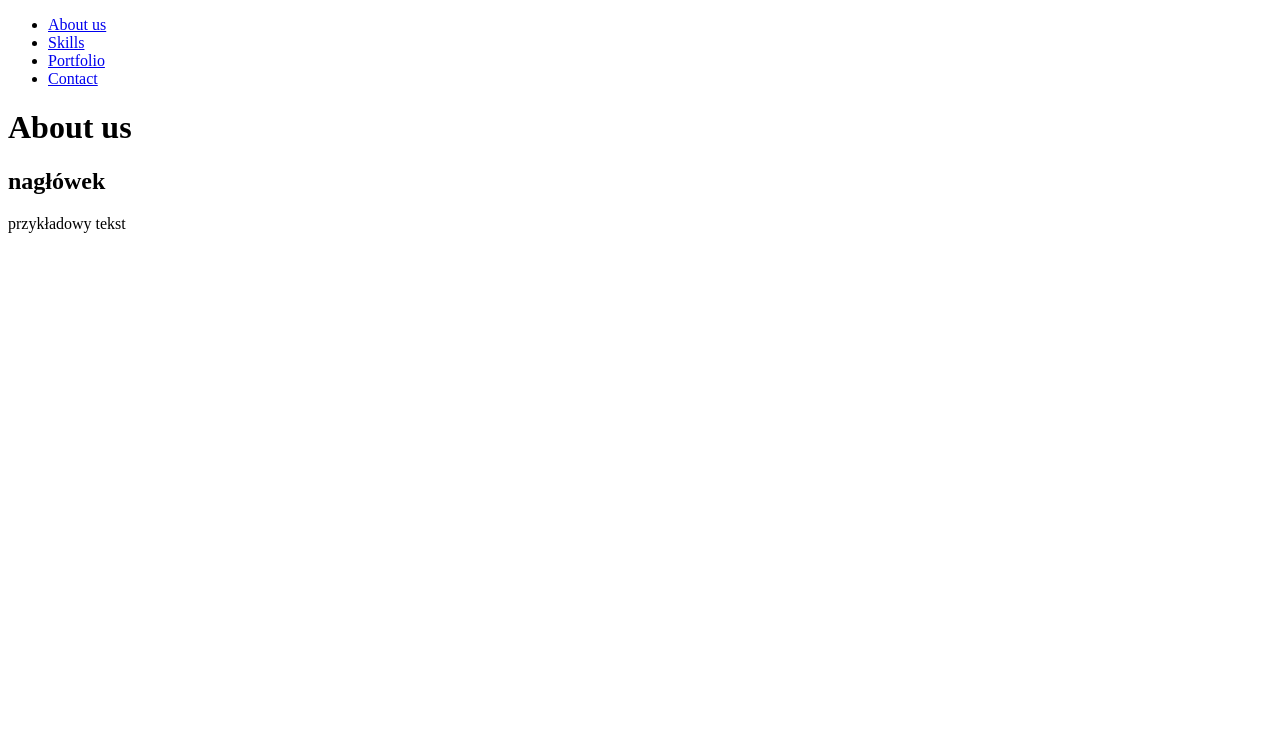
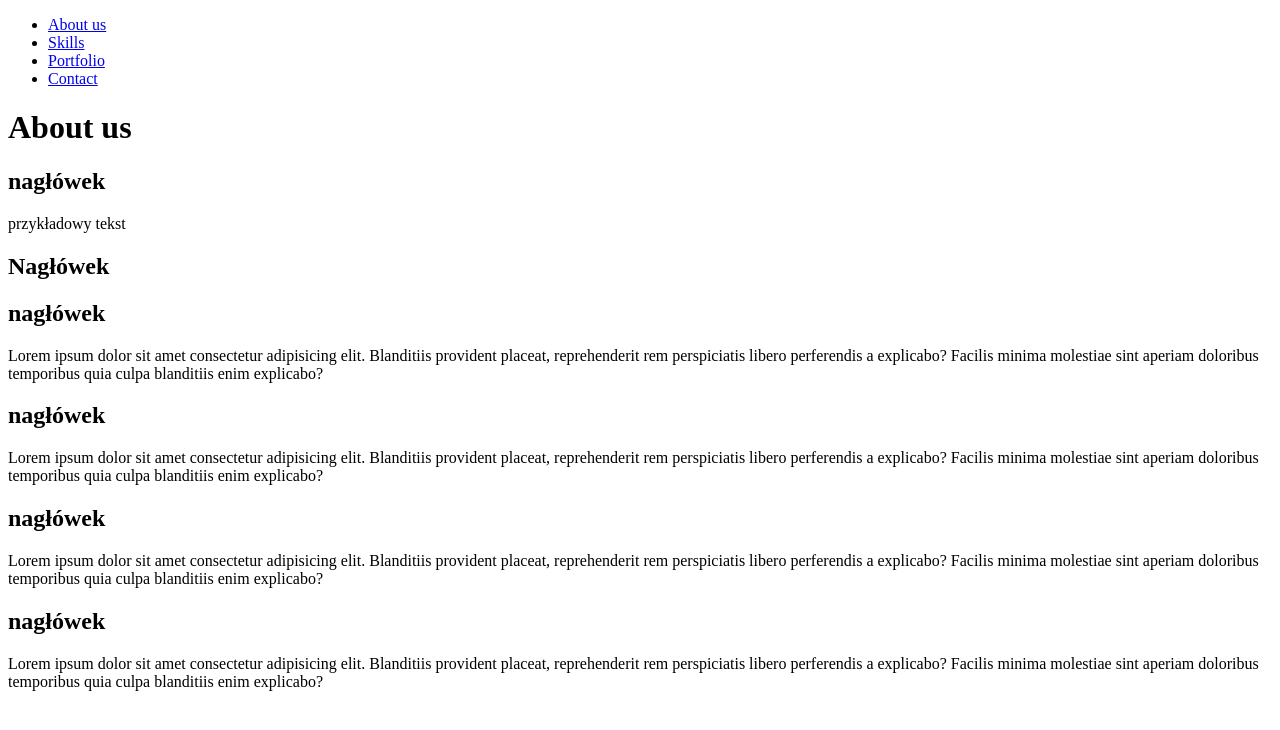
Before and after one commit to kamilape/15prostastrona3, a plain HTML site: page index.html in a window 1280 px wide. Drawn offline with Linux system fonts and the light colour scheme.

Commit message:
dodano sekcję skills

```diff
--- a/index.html
+++ b/index.html
@@ -23,6 +23,29 @@
         <p>przykładowy tekst</p>
     </section>
 
+    <section>
+        <h1>Nagłówek</h1>
+
+            <div class="skill">
+                <h1>nagłówek</h1>
+                <p>Lorem ipsum dolor sit amet consectetur adipisicing elit. Blanditiis provident placeat, reprehenderit rem perspiciatis libero perferendis a explicabo? Facilis minima molestiae sint aperiam doloribus temporibus quia culpa blanditiis enim explicabo?</p>
+            </div>
+
+            <div class="skill">
+                <h1>nagłówek</h1>
+                <p>Lorem ipsum dolor sit amet consectetur adipisicing elit. Blanditiis provident placeat, reprehenderit rem perspiciatis libero perferendis a explicabo? Facilis minima molestiae sint aperiam doloribus temporibus quia culpa blanditiis enim explicabo?</p>
+            </div>
+
+            <div class="skill">
+                <h1>nagłówek</h1>
+                <p>Lorem ipsum dolor sit amet consectetur adipisicing elit. Blanditiis provident placeat, reprehenderit rem perspiciatis libero perferendis a explicabo? Facilis minima molestiae sint aperiam doloribus temporibus quia culpa blanditiis enim explicabo?</p>
+            </div>
+
+            <div class="skill">
+                <h1>nagłówek</h1>
+                <p>Lorem ipsum dolor sit amet consectetur adipisicing elit. Blanditiis provident placeat, reprehenderit rem perspiciatis libero perferendis a explicabo? Facilis minima molestiae sint aperiam doloribus temporibus quia culpa blanditiis enim explicabo?</p>
+            </div>
+    </section>
 </body>
 
 </html>
```
